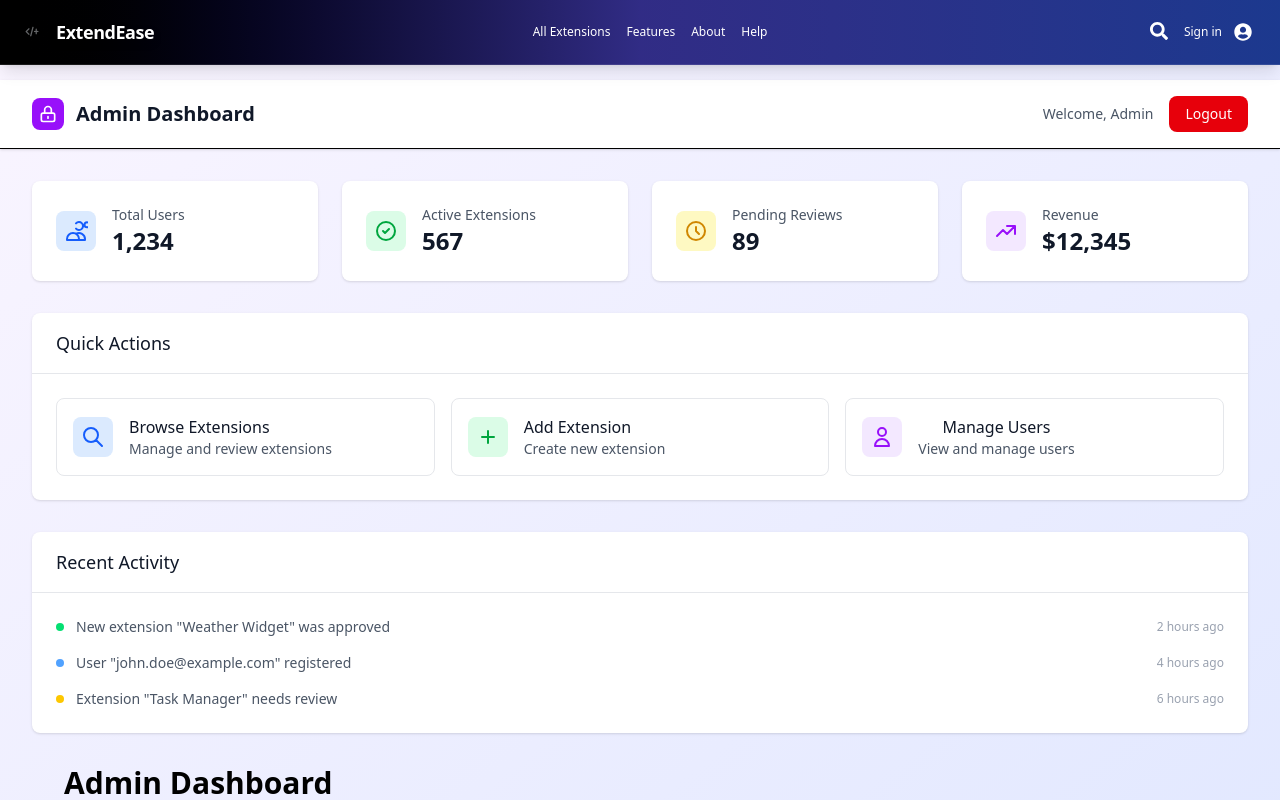
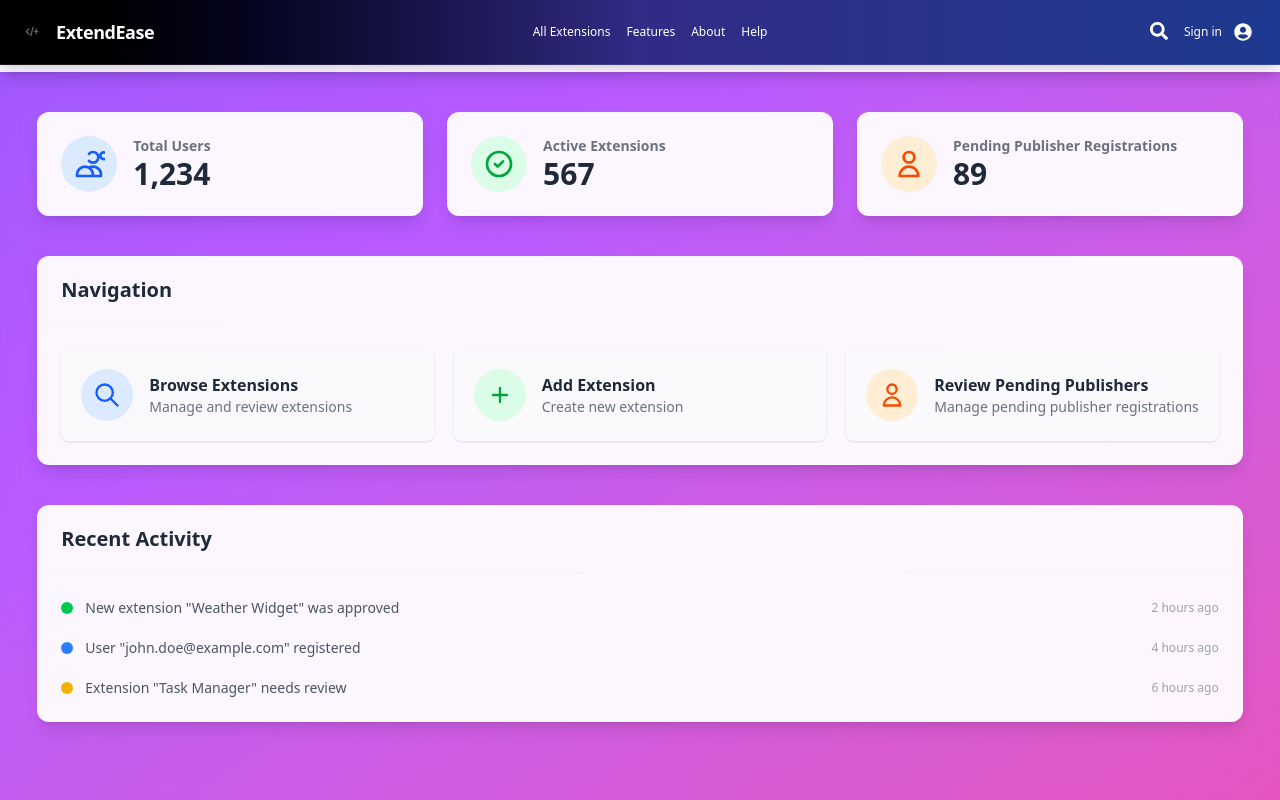
Before and after one commit to Aasthak07/ExtendEase, a Next.js app in the folder frontend/: page /admin/dashboard in a window 1280 px wide. Shown: the top 800 px of the page. Built offline with nearby package versions, Linux system fonts and the light colour scheme.

Commit message:
i have change the thinkgs

```diff
--- a/frontend/src/app/(main)/publisher-registration/page.jsx
+++ b/frontend/src/app/(main)/publisher-registration/page.jsx
@@ -20,14 +20,83 @@ export default function PublisherSignup() {
   };
 
   return (
-    <div className="max-w-md mx-auto mt-10 bg-white p-6 rounded shadow">
-      <h2 className="text-2xl font-bold mb-4">Publisher Registration</h2>
-      <form onSubmit={handleSubmit} className="space-y-4">
-        <input name="name" placeholder="Name" value={form.name} onChange={handleChange} required className="w-full border p-2 rounded" />
-        <input name="email" type="email" placeholder="Email" value={form.email} onChange={handleChange} required className="w-full border p-2 rounded" />
-        <input name="password" type="password" placeholder="Password" value={form.password} onChange={handleChange} required className="w-full border p-2 rounded" />
-        <button type="submit" className="w-full bg-indigo-600 text-white py-2 rounded">Register</button>
-      </form>
+    <div className="min-h-screen flex items-center justify-center py-12 px-4 sm:px-6 lg:px-8 relative overflow-hidden">
+      {/* Animated Background */}
+      <div className="absolute inset-0 bg-gradient-to-br from-indigo-600 via-purple-500 to-pink-500 animate-gradient-bg opacity-90"></div>
+      <div className="absolute inset-0 backdrop-blur-sm"></div>
+
+      {/* Form Container */}
+      <div className="relative max-w-md w-full bg-white/95 rounded-2xl shadow-2xl p-8 transform hover:shadow-3xl transition-all duration-500">
+        <h2 className="text-3xl font-extrabold text-gray-800 text-center mb-6">Publisher Registration</h2>
+        <form onSubmit={handleSubmit} className="space-y-6">
+          <div>
+            <label htmlFor="name" className="block text-sm font-medium text-gray-600">Name</label>
+            <input
+              name="name"
+              placeholder="Enter your name"
+              value={form.name}
+              onChange={handleChange}
+              required
+              className="w-full mt-1 px-4 py-3 bg-gray-50/80 border border-gray-200 rounded-lg focus:ring-2 focus:ring-indigo-500 focus:border-transparent outline-none transition-all duration-200 text-gray-700 placeholder-gray-400"
+            />
+          </div>
+          <div>
+            <label htmlFor="email" className="block text-sm font-medium text-gray-600">Email</label>
+            <input
+              name="email"
+              type="email"
+              placeholder="Enter your email"
+              value={form.email}
+              onChange={handleChange}
+              required
+              className="w-full mt-1 px-4 py-3 bg-gray-50/80 border border-gray-200 rounded-lg focus:ring-2 focus:ring-indigo-500 focus:border-transparent outline-none transition-all duration-200 text-gray-700 placeholder-gray-400"
+            />
+          </div>
+          <div>
+            <label htmlFor="password" className="block text-sm font-medium text-gray-600">Password</label>
+            <input
+              name="password"
+              type="password"
+              placeholder="Enter your password"
+              value={form.password}
+              onChange={handleChange}
+              required
+              className="w-full mt-1 px-4 py-3 bg-gray-50/80 border border-gray-200 rounded-lg focus:ring-2 focus:ring-indigo-500 focus:border-transparent outline-none transition-all duration-200 text-gray-700 placeholder-gray-400"
+            />
+          </div>
+          <button
+            type="submit"
+            className="w-full bg-indigo-600 text-white py-3 rounded-lg font-semibold hover:bg-indigo-700 focus:ring-2 focus:ring-indigo-500 focus:ring-offset-2 transition-all duration-300 shadow-md hover:shadow-lg"
+          >
+            Register
+          </button>
+        </form>
+        <p className="mt six text-center text-sm text-gray-500">
+          Already have an account?{' '}
+          <a href="/admin-login" className="text-indigo-600 font-medium hover:text-indigo-800 transition-colors">
+            Log in here
+          </a>
+        </p>
+      </div>
+
+      {/* Custom CSS for Animated Background */}
+      <style jsx>{`
+        @keyframes gradient-bg {
+          0% {
+            background-position: 0% 50%;
+          }
+          50% {
+            background-position: 100% 50%;
+          }
+          100% {
+            background-position: 0% 50%;
+          }
+        }
+        .animate-gradient-bg {
+          background-size: 200% 200%;
+          animation: gradient-bg 15s ease infinite;
+        }
+      `}</style>
     </div>
   );
 }
--- a/frontend/src/app/admin/dashboard/page.jsx
+++ b/frontend/src/app/admin/dashboard/page.jsx
@@ -8,21 +8,8 @@ export default function AdminDashboard() {
   const router = useRouter();
 
   React.useEffect(() => {
-    // Removed reference to user, as protected route logic is gone.
-
-    // The original code had a check for user?.type !== 'admin' and set showUnauthorized.
-    // Since useProtectedRoute is removed, this logic is no longer applicable.
-    // The original code also had a redirect timer.
-    // Since useProtectedRoute is removed, the redirect logic is also removed.
-  }, [router]); // Removed user and loading from dependencies
-
-  // The original code had loading state.
-  // Since useProtectedRoute is removed, loading is no longer available.
-  // The loading state is removed.
-
-  // The original code had showUnauthorized state.
-  // Since useProtectedRoute is removed, showUnauthorized is no longer available.
-  // The showUnauthorized state is removed.
+    // No changes to the effect logic, keeping it clean
+  }, [router]);
 
   const handleLogout = () => {
     localStorage.removeItem('adminToken');
@@ -33,24 +20,28 @@ export default function AdminDashboard() {
   };
 
   return (
-    <div className="min-h-screen bg-gradient-to-br from-purple-50 to-indigo-100 py-20">
+    <div className="min-h-screen flex flex-col relative overflow-hidden">
+      {/* Animated Background */}
+      <div className="absolute inset-0 bg-gradient-to-br from-indigo-600 via-purple-500 to-pink-500 animate-gradient-bg opacity-90"></div>
+      <div className="absolute inset-0 backdrop-blur-sm"></div>
+
       {/* Header */}
-      <header className="bg-white shadow-sm border-b">
-        <div className="max-w-7xl mx-auto px-4 sm:px-6 lg:px-8">
-          <div className="flex justify-between items-center py-4">
-            <div className="flex items-center">
-              <div className="w-8 h-8 bg-purple-600 rounded-lg flex items-center justify-center mr-3">
-                <svg className="w-5 h-5 text-white" fill="none" stroke="currentColor" viewBox="0 0 24 24">
+      <header className="relative bg-white/95 shadow-lg">
+        <div className="max-w-7xl mx-auto px-4 sm:px-6 lg:px-8 py-4">
+          <div className="flex justify-between items-center">
+            <div className="flex items-center space-x-3">
+              <div className="w-10 h-10 bg-indigo-600 rounded-full flex items-center justify-center shadow-md">
+                <svg className="w-6 h-6 text-white" fill="none" stroke="currentColor" viewBox="0 0 24 24">
                   <path strokeLinecap="round" strokeLinejoin="round" strokeWidth={2} d="M12 15v2m-6 4h12a2 2 0 002-2v-6a2 2 0 00-2-2H6a2 2 0 00-2 2v6a2 2 0 002 2zm10-10V7a4 4 0 00-8 0v4h8z" />
                 </svg>
               </div>
-              <h1 className="text-xl font-bold text-gray-900">Admin Dashboard</h1>
+              <h1 className="text-2xl font-extrabold text-gray-800 tracking-tight">Admin Dashboard</h1>
             </div>
-            <div className="flex items-center space-x-4">
-              <span className="text-sm text-gray-600">Welcome, Admin</span>
+            <div className="flex items-center space-x-6">
+              <span className="text-sm font-medium text-gray-600">Welcome, Admin</span>
               <button
                 onClick={handleLogout}
-                className="bg-red-600 text-white px-4 py-2 rounded-lg text-sm hover:bg-red-700 transition-colors"
+                className="bg-red-500 text-white px-5 py-2 rounded-full font-semibold hover:bg-red-600 transition-all duration-300 shadow-md"
               >
                 Logout
               </button>
@@ -60,156 +51,162 @@ export default function AdminDashboard() {
       </header>
 
       {/* Main Content */}
-      <main className="max-w-7xl mx-auto px-4 sm:px-6 lg:px-8 py-8">
+      <main className="relative max-w-7xl mx-auto px-4 sm:px-6 lg:px-8 py-10 flex-grow">
         {/* Stats Cards */}
-        <div className="grid grid-cols-1 md:grid-cols-2 lg:grid-cols-4 gap-6 mb-8">
-          <div className="bg-white rounded-lg shadow p-6">
+        <div className="grid grid-cols-1 sm:grid-cols-2 lg:grid-cols-3 gap-6 mb-10">
+          <Link
+            href="/admin/pending-Publishers"
+            className="bg-white/95 rounded-xl shadow-lg p-6 transform hover:scale-105 transition-all duration-300"
+          >
             <div className="flex items-center">
-              <div className="p-2 bg-blue-100 rounded-lg">
-                <svg className="w-6 h-6 text-blue-600" fill="none" stroke="currentColor" viewBox="0 0 24 24">
+              <div className="p-3 bg-blue-100 rounded-full">
+                <svg className="w-8 h-8 text-blue-600" fill="none" stroke="currentColor" viewBox="0 0 24 24">
                   <path strokeLinecap="round" strokeLinejoin="round" strokeWidth={2} d="M12 4.354a4 4 0 110 5.292M15 21H3v-1a6 6 0 0112 0v1zm0 0h6v-1a6 6 0 00-9-5.197m13.5-9a2.5 2.5 0 11-5 0 2.5 2.5 0 015 0z" />
                 </svg>
               </div>
               <div className="ml-4">
-                <p className="text-sm font-medium text-gray-600">Total Users</p>
-                <p className="text-2xl font-bold text-gray-900">1,234</p>
+                <p className="text-sm font-semibold text-gray-500">Total Users</p>
+                <p className="text-3xl font-bold text-gray-800">1,234</p>
               </div>
             </div>
-          </div>
+          </Link>
 
-          <div className="bg-white rounded-lg shadow p-6">
+          <Link
+            href="/admin/pending-Publishers"
+            className="bg-white/95 rounded-xl shadow-lg p-6 transform hover:scale-105 transition-all duration-300"
+          >
             <div className="flex items-center">
-              <div className="p-2 bg-green-100 rounded-lg">
-                <svg className="w-6 h-6 text-green-600" fill="none" stroke="currentColor" viewBox="0 0 24 24">
+              <div className="p-3 bg-green-100 rounded-full">
+                <svg className="w-8 h-8 text-green-600" fill="none" stroke="currentColor" viewBox="0 0 24 24">
                   <path strokeLinecap="round" strokeLinejoin="round" strokeWidth={2} d="M9 12l2 2 4-4m6 2a9 9 0 11-18 0 9 9 0 0118 0z" />
                 </svg>
               </div>
               <div className="ml-4">
-                <p className="text-sm font-medium text-gray-600">Active Extensions</p>
-                <p className="text-2xl font-bold text-gray-900">567</p>
+                <p className="text-sm font-semibold text-gray-500">Active Extensions</p>
+                <p className="text-3xl font-bold text-gray-800">567</p>
               </div>
             </div>
-          </div>
+          </Link>
 
-          <div className="bg-white rounded-lg shadow p-6">
+          <Link
+            href="/admin/pending-Publishers"
+            className="bg-white/95 rounded-xl shadow-lg p-6 transform hover:scale-105 transition-all duration-300"
+          >
             <div className="flex items-center">
-              <div className="p-2 bg-yellow-100 rounded-lg">
-                <svg className="w-6 h-6 text-yellow-600" fill="none" stroke="currentColor" viewBox="0 0 24 24">
-                  <path strokeLinecap="round" strokeLinejoin="round" strokeWidth={2} d="M12 8v4l3 3m6-3a9 9 0 11-18 0 9 9 0 0118 0z" />
+              <div className="p-3 bg-orange-100 rounded-full">
+                <svg className="w-8 h-8 text-orange-600" fill="none" stroke="currentColor" viewBox="0 0 24 24">
+                  <path strokeLinecap="round" strokeLinejoin="round" strokeWidth={2} d="M16 7a4 4 0 11-8 0 4 4 0 018 0zM12 14a7 7 0 00-7 7h14a7 7 0 00-7-7z" />
                 </svg>
               </div>
               <div className="ml-4">
-                <p className="text-sm font-medium text-gray-600">Pending Reviews</p>
-                <p className="text-2xl font-bold text-gray-900">89</p>
+                <p className="text-sm font-semibold text-gray-500">Pending Publisher Registrations</p>
+                <p className="text-3xl font-bold text-gray-800">89</p>
               </div>
             </div>
-          </div>
-
-          <div className="bg-white rounded-lg shadow p-6">
-            <div className="flex items-center">
-              <div className="p-2 bg-purple-100 rounded-lg">
-                <svg className="w-6 h-6 text-purple-600" fill="none" stroke="currentColor" viewBox="0 0 24 24">
-                  <path strokeLinecap="round" strokeLinejoin="round" strokeWidth={2} d="M13 7h8m0 0v8m0-8l-8 8-4-4-6 6" />
-                </svg>
-              </div>
-              <div className="ml-4">
-                <p className="text-sm font-medium text-gray-600">Revenue</p>
-                <p className="text-2xl font-bold text-gray-900">$12,345</p>
-              </div>
-            </div>
-          </div>
+          </Link>
         </div>
 
-        {/* Quick Actions */}
-        <div className="bg-white rounded-lg shadow mb-8">
-          <div className="px-6 py-4 border-b border-gray-200">
-            <h2 className="text-lg font-medium text-gray-900">Quick Actions</h2>
+        {/* Navigation Links */}
+        <div className="bg-white/95 rounded-xl shadow-lg mb-10">
+          <div className="px-6 py-5 border-b border-gray-100">
+            <h2 className="text-xl font-semibold text-gray-800">Navigation</h2>
           </div>
           <div className="p-6">
-            <div className="grid grid-cols-1 md:grid-cols-3 gap-4">
+            <div className="grid grid-cols-1 md:grid-cols-3 gap-5">
               <Link
                 href="/browse-extensions"
-                target='_blank'
-                className="flex items-center p-4 border border-gray-200 rounded-lg hover:bg-gray-50 transition-colors"
+                target="_blank"
+                className="flex items-center p-5 bg-gray-50/80 rounded-lg hover:bg-indigo-50 transition-all duration-300 shadow-sm"
               >
-                <div className="p-2 bg-blue-100 rounded-lg mr-4">
-                  <svg className="w-6 h-6 text-blue-600" fill="none" stroke="currentColor" viewBox="0 0 24 24">
+                <div className="p-3 bg-blue-100 rounded-full mr-4">
+                  <svg className="w-7 h-7 text-blue-600" fill="none" stroke="currentColor" viewBox="0 0 24 24">
                     <path strokeLinecap="round" strokeLinejoin="round" strokeWidth={2} d="M21 21l-6-6m2-5a7 7 0 11-14 0 7 7 0 0114 0z" />
                   </svg>
                 </div>
                 <div>
-                  <h3 className="font-medium text-gray-900">Browse Extensions</h3>
-                  <p className="text-sm text-gray-600">Manage and review extensions</p>
+                  <h3 className="font-semibold text-gray-800">Browse Extensions</h3>
+                  <p className="text-sm text-gray-500">Manage and review extensions</p>
                 </div>
               </Link>
 
               <Link
                 href="/admin/manage-extensions"
-                className="flex items-center p-4 border border-gray-200 rounded-lg hover:bg-gray-50 transition-colors"
+                className="flex items-center p-5 bg-gray-50/80 rounded-lg hover:bg-green-50 transition-all duration-300 shadow-sm"
               >
-                <div className="p-2 bg-green-100 rounded-lg mr-4">
-                  <svg className="w-6 h-6 text-green-600" fill="none" stroke="currentColor" viewBox="0 0 24 24">
+                <div className="p-3 bg-green-100 rounded-full mr-4">
+                  <svg className="w-7 h-7 text-green-600" fill="none" stroke="currentColor" viewBox="0 0 24 24">
                     <path strokeLinecap="round" strokeLinejoin="round" strokeWidth={2} d="M12 6v6m0 0v6m0-6h6m-6 0H6" />
                   </svg>
                 </div>
                 <div>
-                  <h3 className="font-medium text-gray-900">Add Extension</h3>
-                  <p className="text-sm text-gray-600">Create new extension</p>
+                  <h3 className="font-semibold text-gray-800">Add Extension</h3>
+                  <p className="text-sm text-gray-500">Create new extension</p>
                 </div>
               </Link>
 
-              <button className="flex items-center p-4 border border-gray-200 rounded-lg hover:bg-gray-50 transition-colors">
-                <div className="p-2 bg-purple-100 rounded-lg mr-4">
-                  <svg className="w-6 h-6 text-purple-600" fill="none" stroke="currentColor" viewBox="0 0 24 24">
+              <Link
+                href="/admin/pending-Publishers"
+                className="flex items-center p-5 bg-gray-50/80 rounded-lg hover:bg-orange-50 transition-all duration-300 shadow-sm"
+              >
+                <div className="p-3 bg-orange-100 rounded-full mr-4">
+                  <svg className="w-7 h-7 text-orange-600" fill="none" stroke="currentColor" viewBox="0 0 24 24">
                     <path strokeLinecap="round" strokeLinejoin="round" strokeWidth={2} d="M16 7a4 4 0 11-8 0 4 4 0 018 0zM12 14a7 7 0 00-7 7h14a7 7 0 00-7-7z" />
                   </svg>
                 </div>
                 <div>
-                  <h3 className="font-medium text-gray-900">Manage Users</h3>
-                  <p className="text-sm text-gray-600">View and manage users</p>
+                  <h3 className="font-semibold text-gray-800">Review Pending Publishers</h3>
+                  <p className="text-sm text-gray-500">Manage pending publisher registrations</p>
                 </div>
-              </button>
+              </Link>
             </div>
           </div>
         </div>
 
         {/* Recent Activity */}
-        <div className="bg-white rounded-lg shadow">
-          <div className="px-6 py-4 border-b border-gray-200">
-            <h2 className="text-lg font-medium text-gray-900">Recent Activity</h2>
+        <div className="bg-white/95 rounded-xl shadow-lg">
+          <div className="px-6 py-5 border-b border-gray-100">
+            <h2 className="text-xl font-semibold text-gray-800">Recent Activity</h2>
           </div>
           <div className="p-6">
-            <div className="space-y-4">
+            <div className="space-y-5">
               <div className="flex items-center">
-                <div className="w-2 h-2 bg-green-400 rounded-full mr-3"></div>
-                <span className="text-sm text-gray-600">New extension "Weather Widget" was approved</span>
+                <div className="w-3 h-3 bg-green-500 rounded-full mr-3"></div>
+                <span className="text-sm font-medium text-gray-600">New extension "Weather Widget" was approved</span>
                 <span className="ml-auto text-xs text-gray-400">2 hours ago</span>
               </div>
               <div className="flex items-center">
-                <div className="w-2 h-2 bg-blue-400 rounded-full mr-3"></div>
-                <span className="text-sm text-gray-600">User "john.doe@example.com" registered</span>
+                <div className="w-3 h-3 bg-blue-500 rounded-full mr-3"></div>
+                <span className="text-sm font-medium text-gray-600">User "john.doe@example.com" registered</span>
                 <span className="ml-auto text-xs text-gray-400">4 hours ago</span>
               </div>
               <div className="flex items-center">
-                <div className="w-2 h-2 bg-yellow-400 rounded-full mr-3"></div>
-                <span className="text-sm text-gray-600">Extension "Task Manager" needs review</span>
+                <div className="w-3 h-3 bg-yellow-500 rounded-full mr-3"></div>
+                <span className="text-sm font-medium text-gray-600">Extension "Task Manager" needs review</span>
                 <span className="ml-auto text-xs text-gray-400">6 hours ago</span>
               </div>
             </div>
           </div>
         </div>
+      </main>
 
-        <div className="p-8">
-          <h1 className="text-3xl font-bold mb-6">Admin Dashboard</h1>
-          <Link
-            href="/admin/pending-Publishers"
-            className="inline-block px-6 py-3 bg-indigo-600 text-white rounded hover:bg-indigo-700 transition"
-          >
-            View Pending Publisher Registrations
-          </Link>
-          {/* ...other dashboard content... */}
-        </div>
-      </main>
+      {/* Custom CSS for Animated Background */}
+      <style jsx>{`
+        @keyframes gradient-bg {
+          0% {
+            background-position: 0% 50%;
+          }
+          50% {
+            background-position: 100% 50%;
+          }
+          100% {
+            background-position: 0% 50%;
+          }
+        }
+        .animate-gradient-bg {
+          background-size: 200% 200%;
+          animation: gradient-bg 15s ease infinite;
+        }
+      `}</style>
     </div>
   );
 }
```
